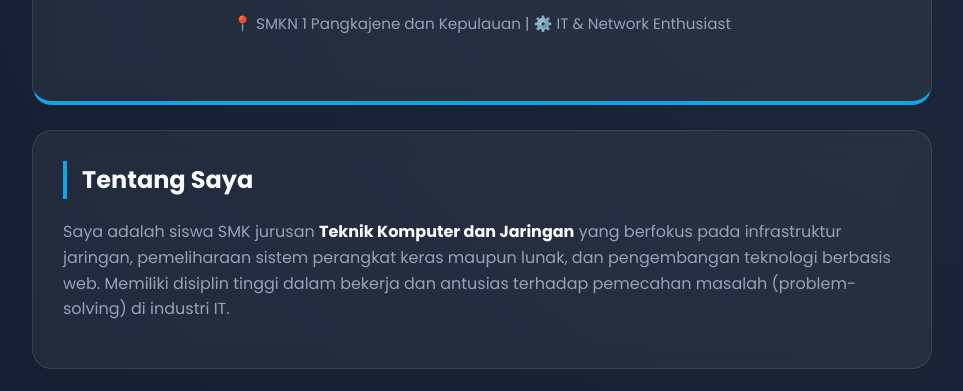
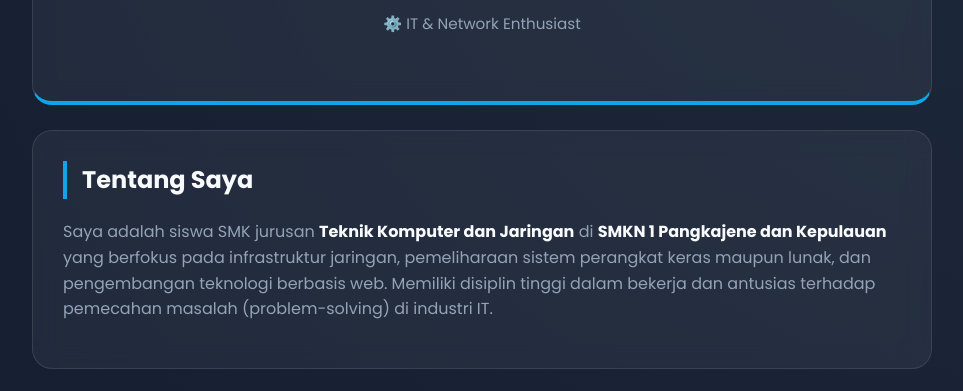
Before and after one commit to afalulfaizin/afalulfaizin.github.io, a plain HTML site: page index.html in a window 1280 px wide. Shown: the part 389-780 px from the top of the page, without its empty margins (158-1121 px from the left). Drawn offline with Linux system fonts and the light colour scheme.

Commit message:
Update index.html

```diff
--- a/index.html
+++ b/index.html
@@ -251,13 +251,13 @@
             <h1>Af'alul Faizin</h1>
             <div class="typewriter-text" id="typewriter"></div>
             <p style="color: var(--text-muted); font-size: 0.95em; margin-top: 15px;">
-                📍 SMKN 1 Pangkajene dan Kepulauan | ⚙️ IT & Network Enthusiast
+                ⚙️ IT & Network Enthusiast
             </p>
         </header>
 
         <div class="glass-card reveal">
             <h2>Tentang Saya</h2>
-            <p>Saya adalah siswa SMK jurusan <strong>Teknik Komputer dan Jaringan</strong> yang berfokus pada infrastruktur jaringan, pemeliharaan sistem perangkat keras maupun lunak, dan pengembangan teknologi berbasis web. Memiliki disiplin tinggi dalam bekerja dan antusias terhadap pemecahan masalah (problem-solving) di industri IT.</p>
+            <p>Saya adalah siswa SMK jurusan <strong>Teknik Komputer dan Jaringan</strong> di <strong>SMKN 1 Pangkajene dan Kepulauan</strong> yang berfokus pada infrastruktur jaringan, pemeliharaan sistem perangkat keras maupun lunak, dan pengembangan teknologi berbasis web. Memiliki disiplin tinggi dalam bekerja dan antusias terhadap pemecahan masalah (problem-solving) di industri IT.</p>
         </div>
 
         <div class="glass-card reveal">
@@ -303,6 +303,7 @@
                 <div class="badge">Hardware Enthusiast</div>
                 <div class="badge">Hardware Troubleshooting</div>
                 <div class="badge">Network Security</div>
+                <div class="badge">Python Scripting</div>
                 <div class="badge">Web Development (HTML/CSS/JS)</div>
             </div>
         </div>
```
